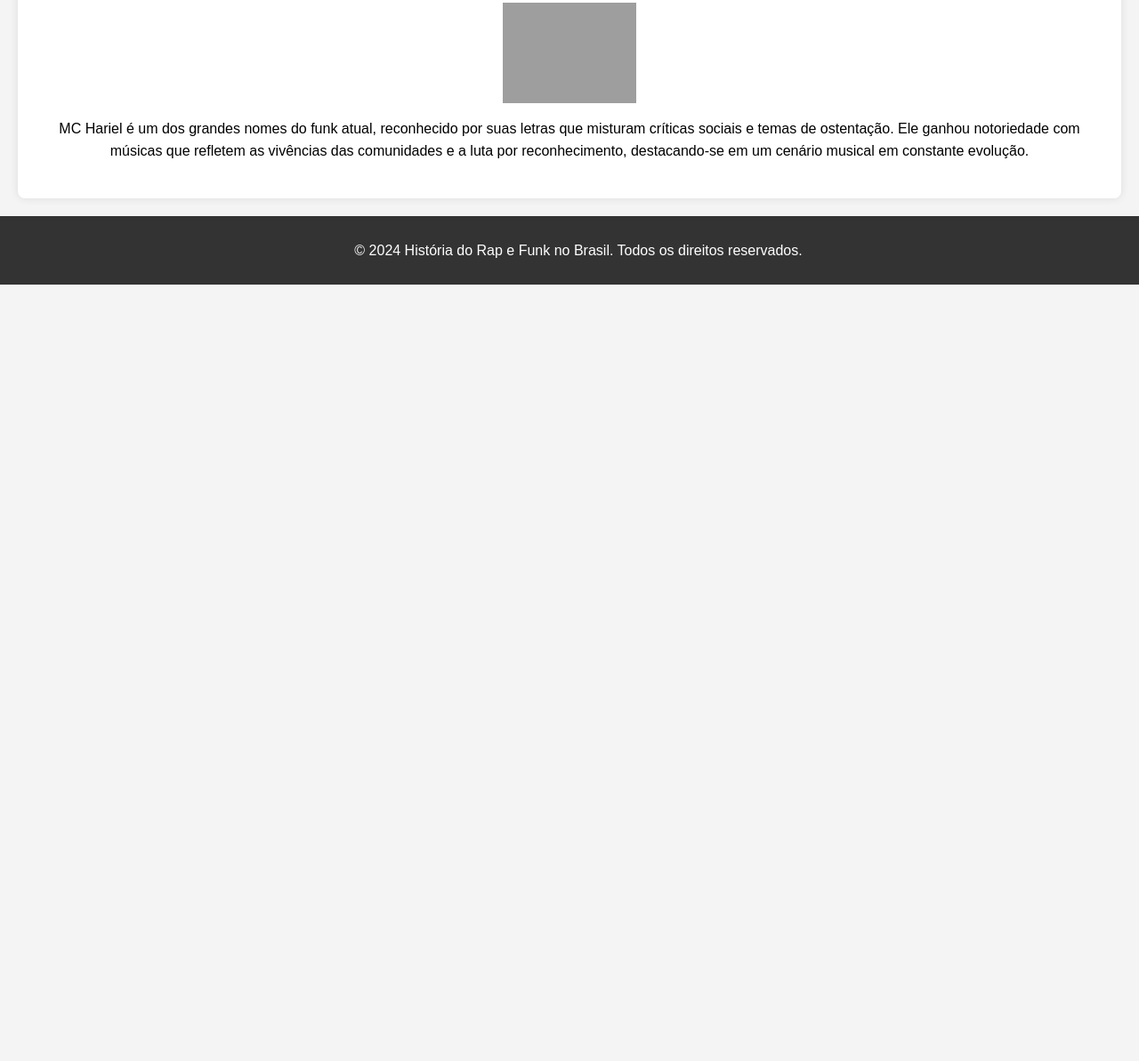
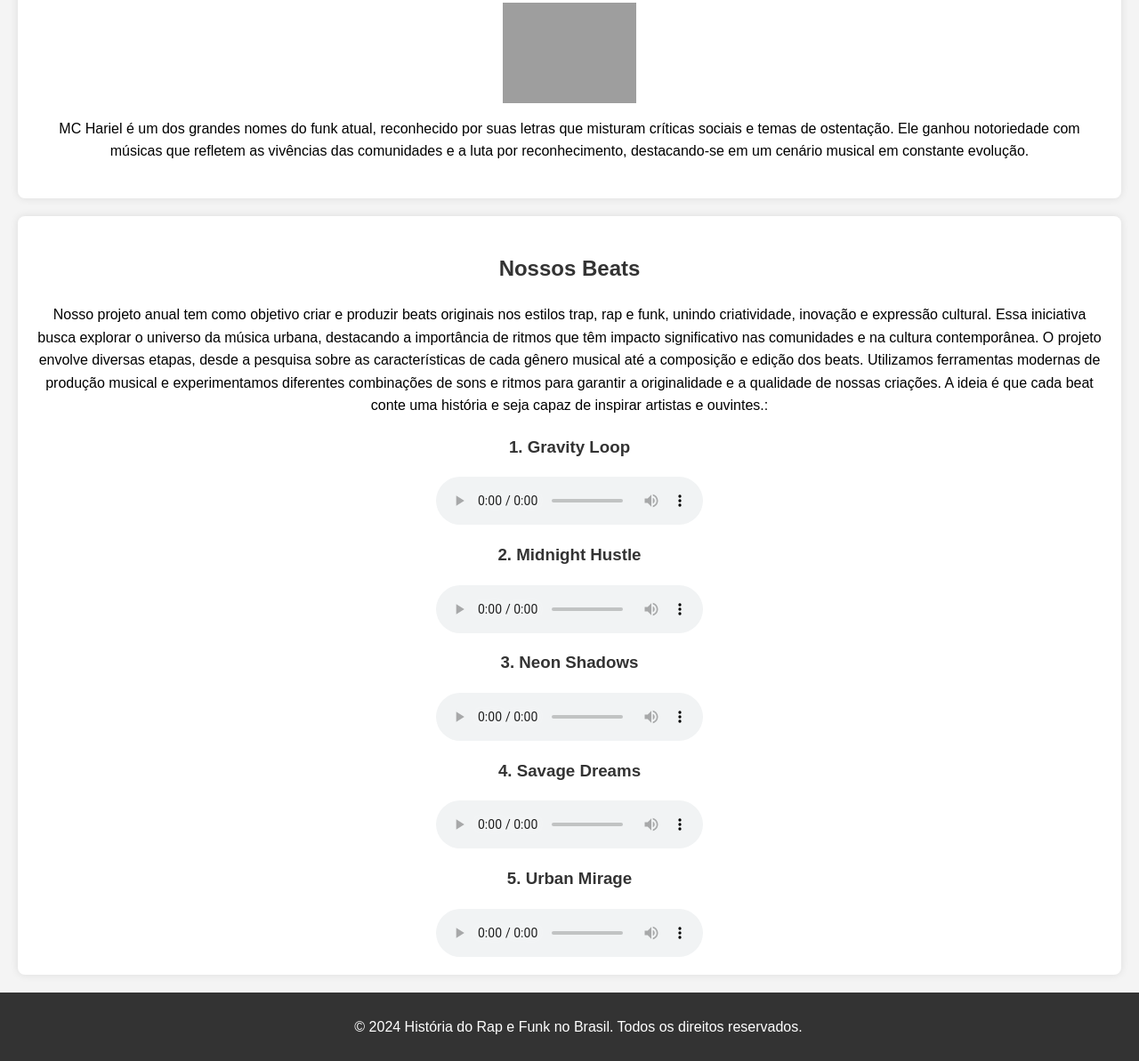
Before and after one commit to Pedrozo27/Projeto-do-ano, a plain HTML site: page index.html in a window 1280 px wide. Shown: the part 3326-4519 px from the top of the page at 89% size. Before the commit the page ends 3646 px from the top, so only its background shows below. Drawn offline with Linux system fonts and the light colour scheme; grey boxes are pictures that could not be loaded.

Commit message:
Update index.html

```diff
--- a/index.html
+++ b/index.html
@@ -94,10 +94,59 @@
         </div>
     </section>
 
-    <!-- Rodapé do site -->
-    <footer>
-        <p>© 2024 História do Rap e Funk no Brasil. Todos os direitos reservados.</p>
-    </footer>
+ <!-- Seção de Áudios -->
+ <section>
+    <h2>Nossos Beats</h2>
+    <p>
+        Nosso projeto anual tem como objetivo criar e produzir beats originais nos estilos trap, rap e funk, unindo criatividade, inovação e expressão cultural. Essa iniciativa busca explorar o universo da música urbana, destacando a importância de ritmos que têm impacto significativo nas comunidades e na cultura contemporânea.
+
+       O projeto envolve diversas etapas, desde a pesquisa sobre as características de cada gênero musical até a composição e edição dos beats. Utilizamos ferramentas modernas de produção musical e experimentamos diferentes combinações de sons e ritmos para garantir a originalidade e a qualidade de nossas criações. A ideia é que cada beat conte uma história e seja capaz de inspirar artistas e ouvintes.:</p>
+
+    <div class="audio-section">
+        <h3>1. Gravity Loop</h3>
+        <audio controls>
+            <source src="audio/AUDIO-2024-11-26-01-00-19.mp3" type="audio/mpeg">
+            Seu navegador não suporta o elemento de áudio.
+        </audio>
+    </div>
+
+    <div class="audio-section">
+        <h3>2. Midnight Hustle</h3>
+        <audio controls>
+            <source src="audio/AUDIO-2024-11-26-01-04-17.mp3" type="audio/mpeg">
+            Seu navegador não suporta o elemento de áudio.
+        </audio>
+    </div>
+
+    <div class="audio-section">
+        <h3>3. Neon Shadows</h3>
+        <audio controls>
+            <source src="audio/AUDIO-2024-11-26-01-16-44.mp3" type="audio/mpeg">
+            Seu navegador não suporta o elemento de áudio.
+        </audio>
+    </div>
+
+    <div class="audio-section">
+        <h3>4. Savage Dreams</h3>
+        <audio controls>
+            <source src="audio/AUDIO-2024-11-26-01-19-32.mp3" type="audio/mpeg">
+            Seu navegador não suporta o elemento de áudio.
+        </audio>
+    </div>
+
+    <div class="audio-section">
+        <h3>5. Urban Mirage</h3>
+        <audio controls>
+            <source src="audio/AUDIO-2024-11-26-01-23-19.mp3" type="audio/mpeg">
+            Seu navegador não suporta o elemento de áudio.
+        </audio>
+    </div>
+</section>
+
+<!-- Rodapé do site -->
+<footer>
+    <p>© 2024 História do Rap e Funk no Brasil. Todos os direitos reservados.</p>
+</footer>
 
 </body>
 </html>
```
